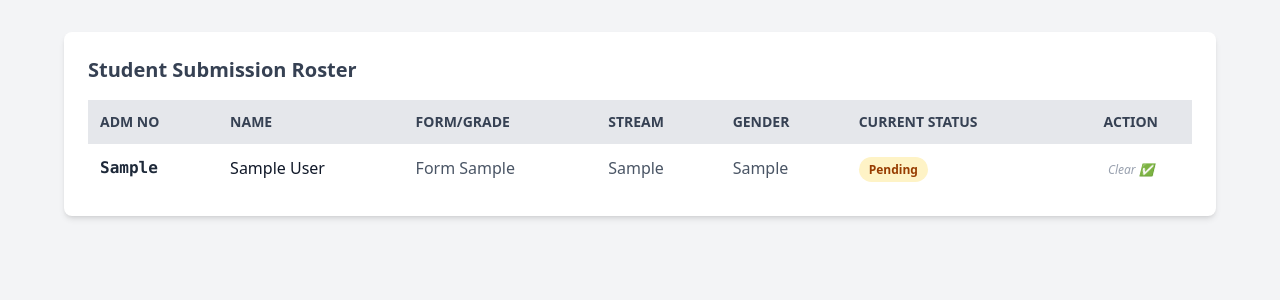
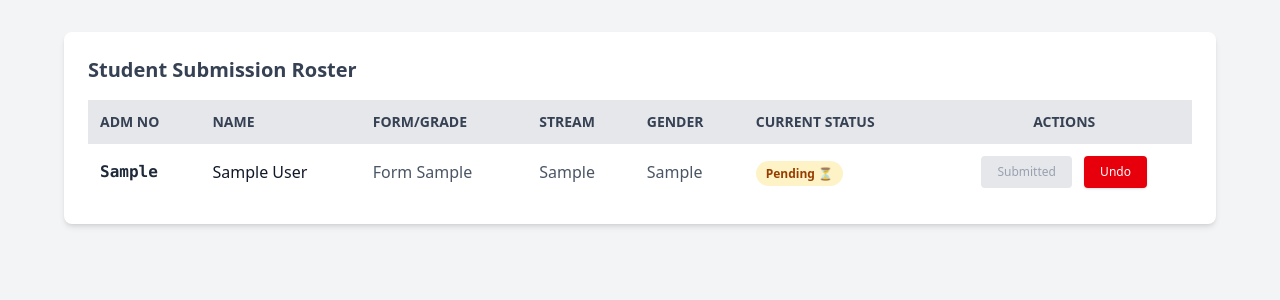
Before and after one commit to erickodhi/Ream-management, a Flask app: page /taker in a window 1280 px wide. Shown: the part 92-392 px from the top of the page. Run offline with Flask 3, Linux system fonts and the light colour scheme; tables that the repository leaves empty hold one stand-in row (values such as "Sample post").

Commit message:
Added functional Submitted and Undo actions for ream desk

```diff
--- a/app.py
+++ b/app.py
@@ -66,7 +66,7 @@
     conn.close()
     return render_template('ream_taker.html', students=students)
 
-# Route 4: Action when the Ream Taker clicks "Mark Submitted"
+# Route 4: Action when the Ream Taker clicks "Submitted"
 @app.route('/taker/submit/<adm_no>')
 def submit_ream(adm_no):
     conn = get_db_connection()
@@ -75,6 +75,15 @@
     conn.close()
     return redirect('/taker')
 
+# Route 5: NEW Action when the Ream Taker clicks "Undo"
+@app.route('/taker/undo/<adm_no>')
+def undo_ream(adm_no):
+    conn = get_db_connection()
+    conn.execute("UPDATE students SET status = 'Pending' WHERE adm_no = ?", (adm_no,))
+    conn.commit()
+    conn.close()
+    return redirect('/taker')
+
 if __name__ == '__main__':
     init_db()
     app.run(host='0.0.0.0', port=5000)
--- a/templates/ream_taker.html
+++ b/templates/ream_taker.html
@@ -30,7 +30,7 @@
                             <th class="p-3">Stream</th>
                             <th class="p-3">Gender</th>
                             <th class="p-3">Current Status</th>
-                            <th class="p-3 text-center">Action</th>
+                            <th class="p-3 text-center">Actions</th>
                         </tr>
                     </thead>
                     <tbody class="text-gray-600 divide-y divide-gray-200">
@@ -44,22 +44,31 @@
                             <td class="p-3">
                                 {% if student.status == 'Submitted' %}
                                 <span class="bg-green-100 text-green-800 text-xs font-semibold px-2.5 py-1 rounded-full">
-                                    Submitted
+                                    Submitted ✅
                                 </span>
                                 {% else %}
                                 <span class="bg-amber-100 text-amber-800 text-xs font-semibold px-2.5 py-1 rounded-full">
-                                    Pending
+                                    Pending ⏳
                                 </span>
                                 {% endif %}
                             </td>
-                            <td class="p-3 text-center">
+                            <td class="p-3 text-center space-x-2">
                                 {% if student.status == 'Pending' %}
-                                <a href="/taker/submit/{{ student.adm_no }}"
-                                   class="bg-green-600 hover:bg-green-700 text-white text-xs font-medium px-4 py-2 rounded transition shadow-sm">
-                                    Mark Submitted
-                                </a>
+                                    <a href="/taker/submit/{{ student.adm_no }}"
+                                       class="inline-block bg-green-600 hover:bg-green-700 text-white text-xs font-medium px-4 py-2 rounded transition shadow-sm">
+                                        Submitted
+                                    </a>
+                                    <span class="inline-block bg-gray-200 text-gray-400 text-xs font-medium px-4 py-2 rounded cursor-not-allowed">
+                                        Undo
+                                    </span>
                                 {% else %}
-                                <span class="text-gray-400 text-xs italic">Clear ✅</span>
+                                    <span class="inline-block bg-gray-200 text-gray-400 text-xs font-medium px-4 py-2 rounded cursor-not-allowed">
+                                        Submitted
+                                    </span>
+                                    <a href="/taker/undo/{{ student.adm_no }}"
+                                       class="inline-block bg-red-600 hover:bg-red-700 text-white text-xs font-medium px-4 py-2 rounded transition shadow-sm">
+                                        Undo
+                                    </a>
                                 {% endif %}
                             </td>
                         </tr>
```
